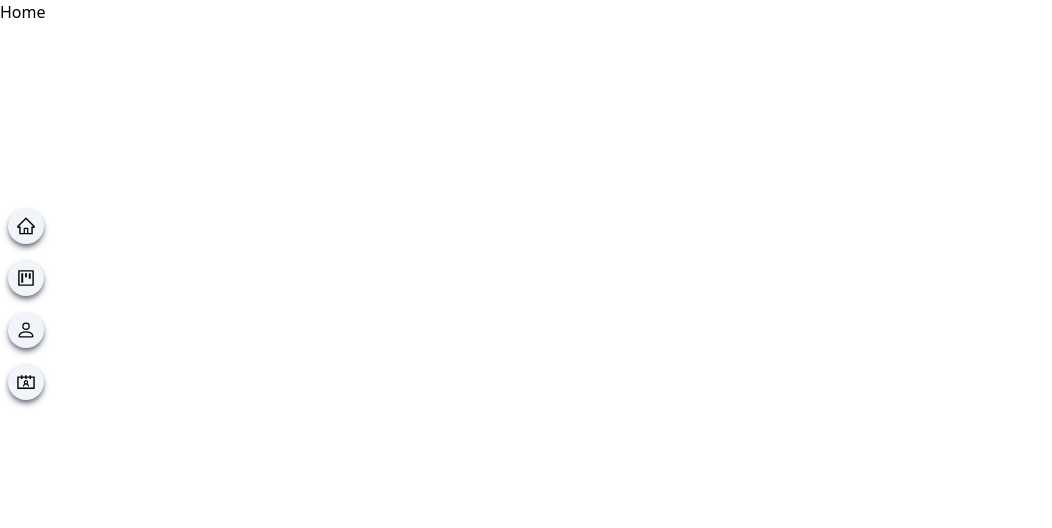
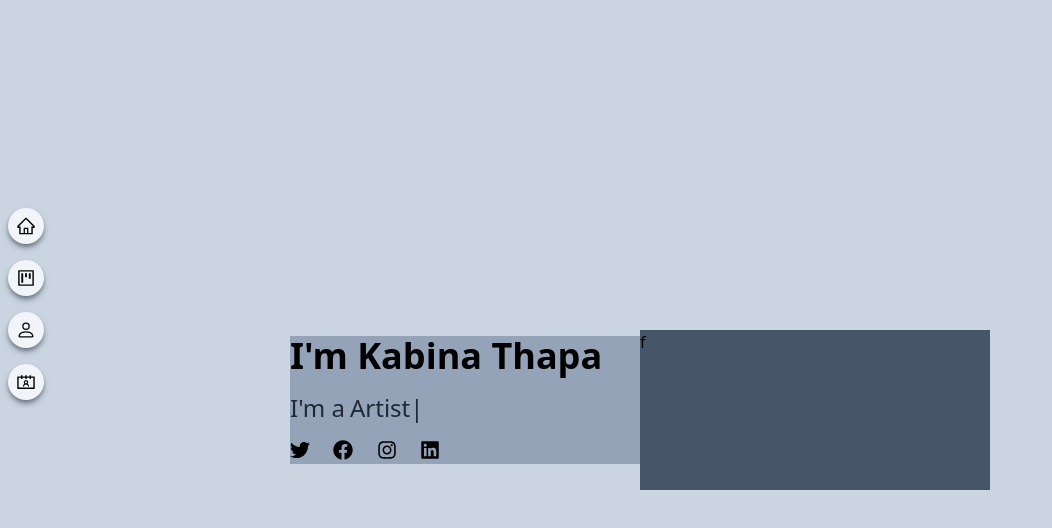
Before and after one commit to KabinaThapa/portfolio, a React (Vite) app: page / in a window 1280 px wide. Shown: the top 528 px of the page, without its empty margins (0-1052 px from the left). Built offline with nearby package versions, Linux system fonts and the light colour scheme.

Commit message:
Tailwind CSS implementation in Home page

```diff
--- a/src/App.jsx
+++ b/src/App.jsx
@@ -6,7 +6,7 @@ function App() {
 
   return (
     <>
-    <div>
+    <div className=''>
       <Sidenav />
       <Home/>
       </div>
--- a/src/components/Home.jsx
+++ b/src/components/Home.jsx
@@ -1,10 +1,54 @@
-import React from 'react'
-import { TypeAnimation } from 'react-type-animation'
+import React from "react";
+import { TypeAnimation } from "react-type-animation";
+import { FaFacebook, FaInstagram, FaLinkedin, FaTwitter } from "react-icons/fa";
 
 const Home = () => {
   return (
-    <div id="Home">Home</div>
-  )
-}
+    <div id="Home">
+      <div className="mainBox flex flex-col justify-center items-center w-full h-screen bg-slate-300 md:flex-row">
+        <div className="introBox max-w-[350px] w-full  bg-slate-400  flex flex-col justify-center">
+          <h1 className="font-bold text-4xl mb-4">I'm Kabina Thapa</h1>
+          <h2 className="flex text-2xl text-gray-800">
+            {" "}
+            I'm a
+            <TypeAnimation
+              sequence={[
+                // Same substring at the start will only be typed out once, initially
+                "Developer",
+                1000, // wait 1s before replacing "Mice" with "Hamsters"
+                "UI/UX Designer",
+                1000,
+                "Artist",
+                1000,
+                "Tech Enthusiast",
+                1000,
+              ]}
+              wrapper="div"
+              speed={50}
+              style={{ fontSize: "1em", paddingLeft: "5px" }}
+              repeat={Infinity}
+              cursor={true}
+            />
+          </h2>
+          <div className="logos flex justify-between max-w-[150px] mt-4 pb-1">
+            <a>
+              <FaTwitter size={20} />
+            </a>
+            <a>
+              <FaFacebook size={20} />
+            </a>
+            <a>
+              <FaInstagram size={20} />
+            </a>
+            <a>
+              <FaLinkedin size={20} />
+            </a>
+          </div>
+        </div>
+      <div className=" max-w-[350px] w-full h-[10rem] bg-slate-600 mt-5 ">f</div>
+      </div>
+    </div>
+  );
+};
 
-export default Home
+export default Home;
```
